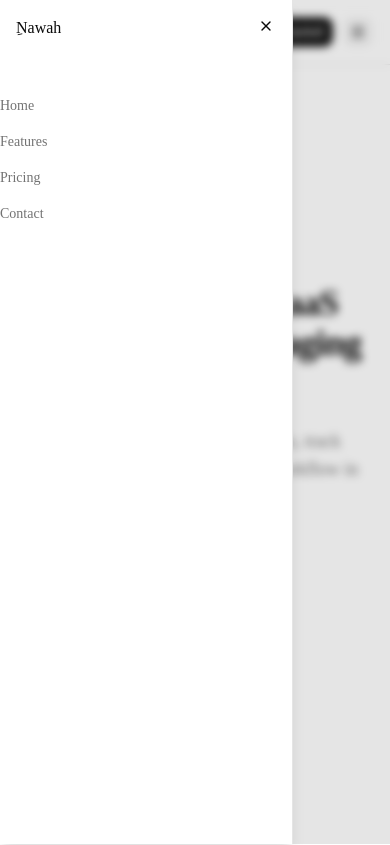
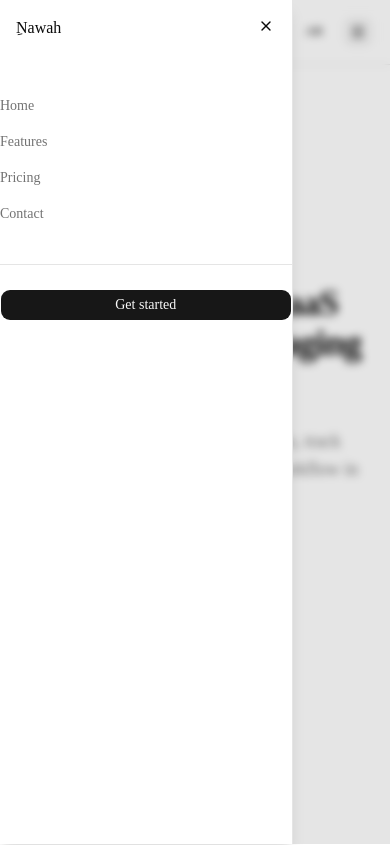
Before and after one commit to AmeenFlow/nawah-saas-dashboard, a Next.js app: page /en in a window 390 px wide. Both pictures are taken after a click on the button "Open menu". Built offline with nearby package versions, Linux system fonts and the light colour scheme.

Commit message:
Add mobile CTA

```diff
--- a/src/components/shared/site-header.tsx
+++ b/src/components/shared/site-header.tsx
@@ -55,7 +55,9 @@ export function SiteHeader({ locale }: SiteHeaderProps) {
                         {dictionary.site.login}
                     </Button>
 
-                    <Button>{dictionary.site.getStarted}</Button>
+                    <Button className="hidden sm:inline-flex">
+                        {dictionary.site.getStarted}
+                    </Button>
 
                     <Sheet>
                         <SheetTrigger asChild>
@@ -85,6 +87,12 @@ export function SiteHeader({ locale }: SiteHeaderProps) {
                                     </Link>
                                 ))}
                             </nav>
+
+                            <div className="mt-6 border-t pt-6">
+                                <Button className="w-full">
+                                    {dictionary.site.getStarted}
+                                </Button>
+                            </div>
                         </SheetContent>
                     </Sheet>
                 </div>
```
